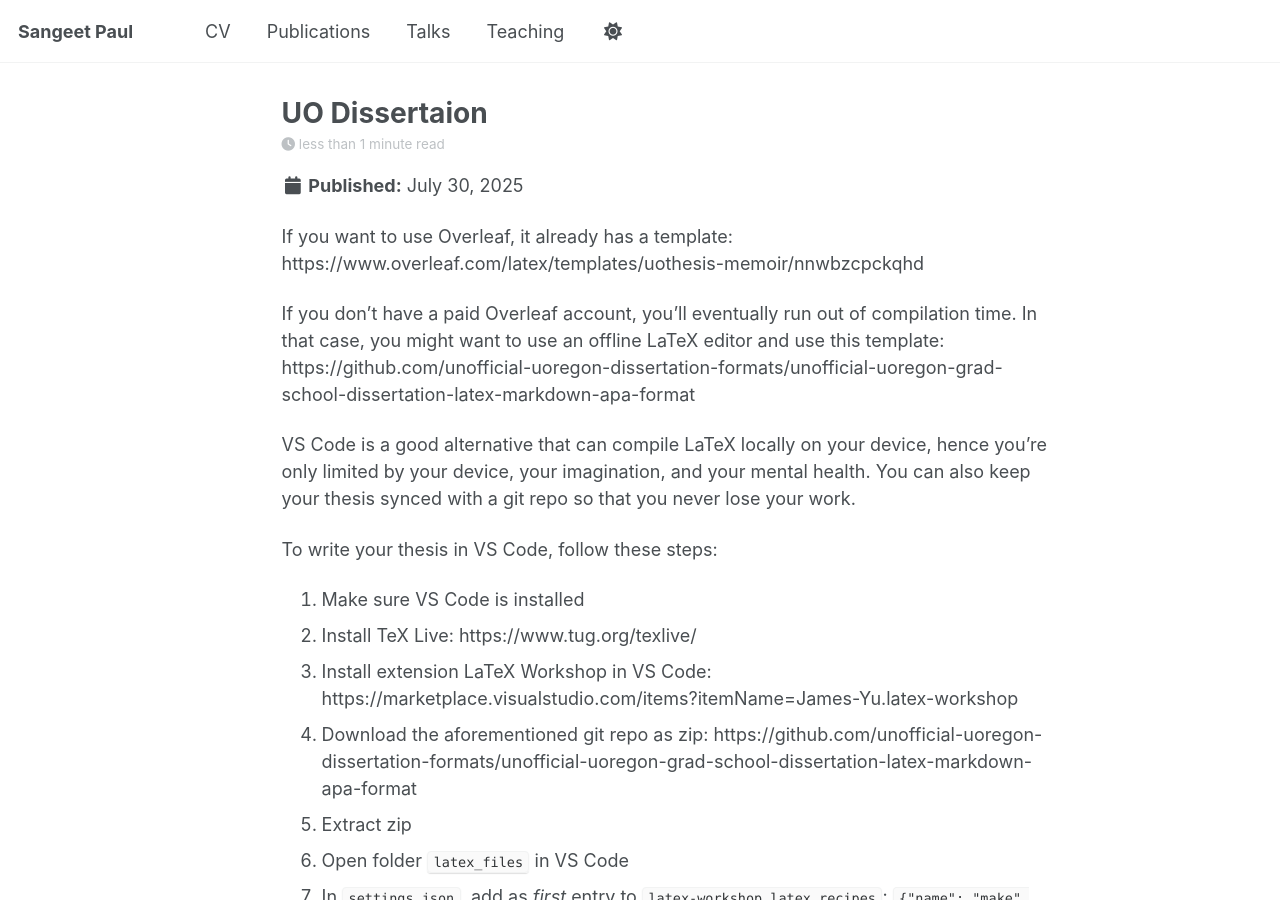
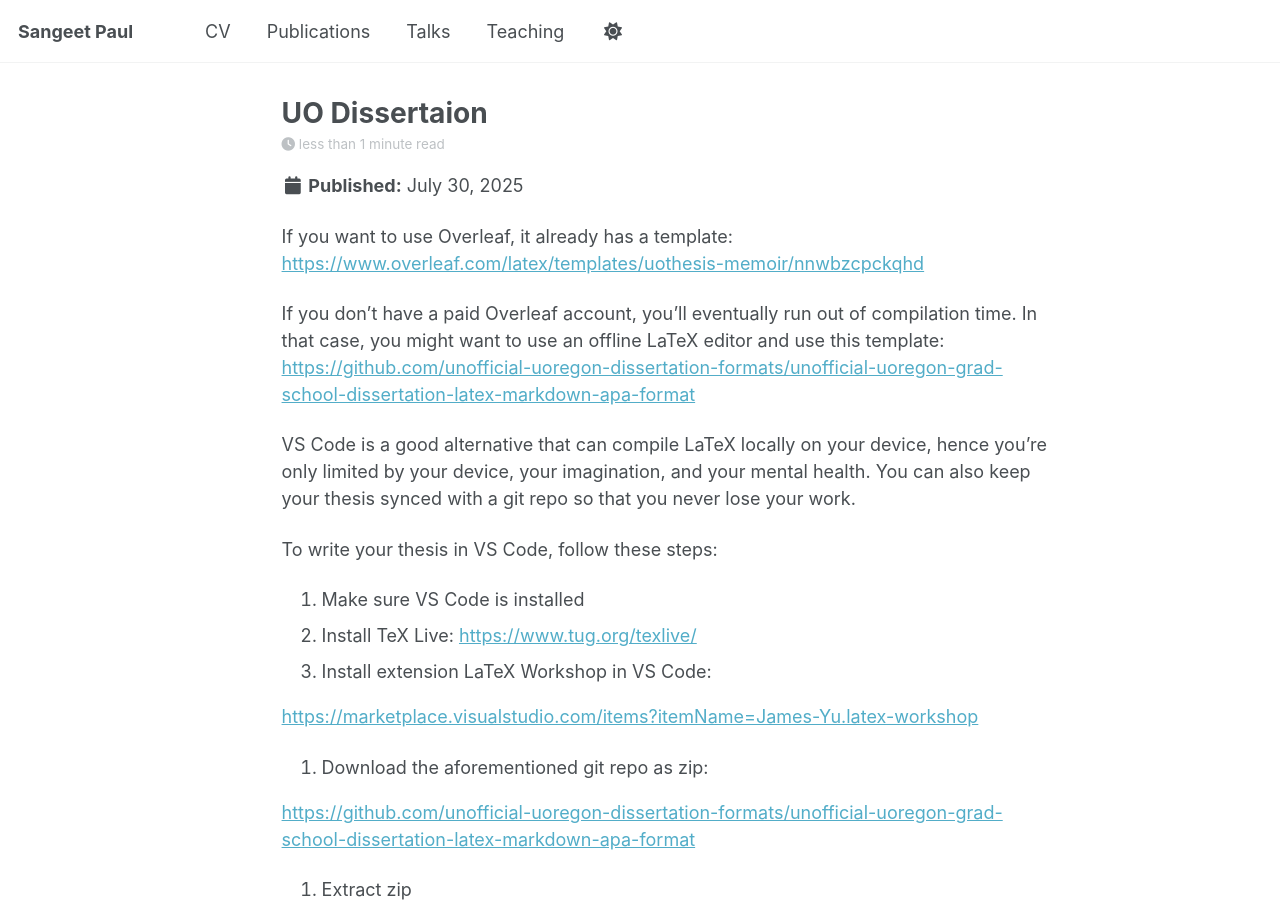
Before and after one commit to sangeetpaul/sangeetpaul.github.io, a Jekyll site: the page built from _posts/2025-07-30-uo-diss.md, in a window 1280 px wide and 900 px high. Built offline with Jekyll 4.4.1, drawn with Linux system fonts in a browser that asks for light colours; a script bundle is joined from its source files by our own code; library files that are not in the unit come from our copies.

Commit message:
Add hyperlinks in uo-diss

```diff
--- a/_posts/2025-07-30-uo-diss.md
+++ b/_posts/2025-07-30-uo-diss.md
@@ -8,20 +8,20 @@ tags:
 ---
 
 If you want to use Overleaf, it already has a template:
-https://www.overleaf.com/latex/templates/uothesis-memoir/nnwbzcpckqhd
+<https://www.overleaf.com/latex/templates/uothesis-memoir/nnwbzcpckqhd>
 
 If you don't have a paid Overleaf account, you'll eventually run out of compilation time. In that case, you might want to use an offline LaTeX editor and use this template:
-https://github.com/unofficial-uoregon-dissertation-formats/unofficial-uoregon-grad-school-dissertation-latex-markdown-apa-format
+<https://github.com/unofficial-uoregon-dissertation-formats/unofficial-uoregon-grad-school-dissertation-latex-markdown-apa-format>
 
 VS Code is a good alternative that can compile LaTeX locally on your device, hence you're only limited by your device, your imagination, and your mental health. You can also keep your thesis synced with a git repo so that you never lose your work.
 
 To write your thesis in VS Code, follow these steps:
 1. Make sure VS Code is installed
-2. Install TeX Live: https://www.tug.org/texlive/
+2. Install TeX Live: <https://www.tug.org/texlive/>
 3. Install extension LaTeX Workshop in VS Code:
-https://marketplace.visualstudio.com/items?itemName=James-Yu.latex-workshop
+<https://marketplace.visualstudio.com/items?itemName=James-Yu.latex-workshop>
 4. Download the aforementioned git repo as zip:
-https://github.com/unofficial-uoregon-dissertation-formats/unofficial-uoregon-grad-school-dissertation-latex-markdown-apa-format
+<https://github.com/unofficial-uoregon-dissertation-formats/unofficial-uoregon-grad-school-dissertation-latex-markdown-apa-format>
 5. Extract zip
 6. Open folder `latex_files` in VS Code
 7. In `settings.json`, add as _first_ entry to `latex-workshop.latex.recipes`: `{"name": "make", "tools": ["make"]}`
```
